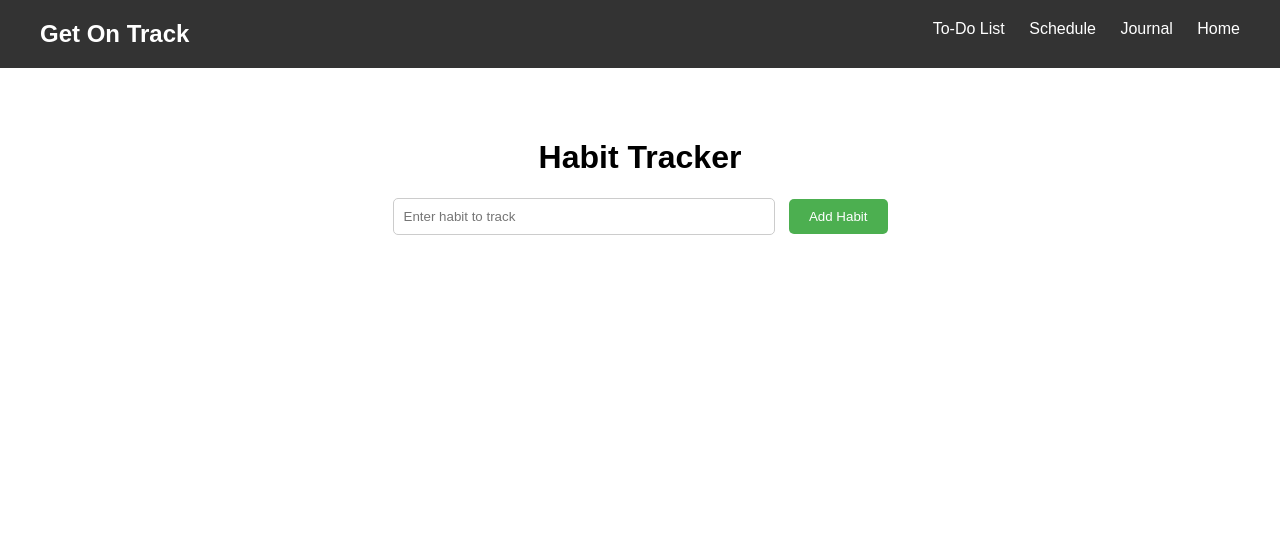
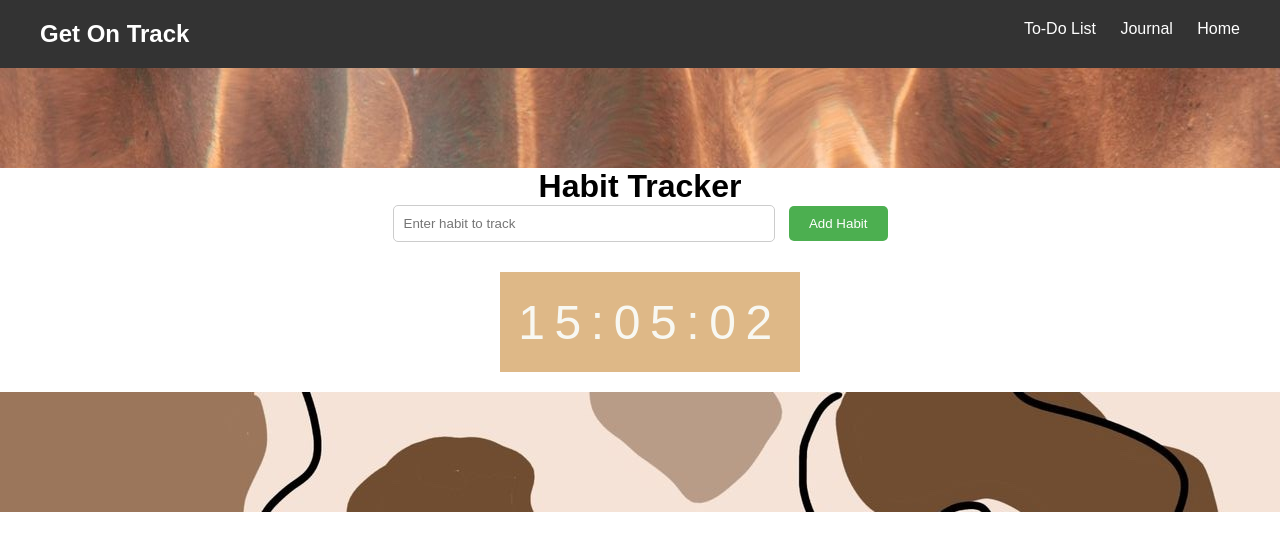
Before and after one commit to ZoeChelimo/getontrack, a plain HTML site: page habit.html in a window 1280 px wide. Drawn offline with Linux system fonts and the light colour scheme.

Commit message:
did minor changes

```diff
--- a/habit.html
+++ b/habit.html
@@ -12,19 +12,28 @@
             <h1 class="logo">Get On Track</h1>
             <ul class="nav-links">
                 <li><a href="todolist.html">To-Do List</a></li>
-                <li><a href="schedule.html">Schedule</a></li>
                 <li><a href="jorurnal.html">Journal</a></li>
                 <li><a href="index.html">Home</a></li>
             </ul>
         </nav>
     </header>
+    <div id="beigething">
+    </div>
   <div class="container">
-    <h1>Habit Tracker</h1>
+    <h1 id="headercont">Habit Tracker</h1>
     <input type="text" id="habitInput" placeholder="Enter habit to track">
     <button onclick="addHabit()">Add Habit</button>
     <div id="habitList"></div>
   </div>
-
+  <div id="clock-cont">
+  <div class="clock">
+    <div class="time" id="time"></div>
+  </div>
+  </div>
+  <div class="footerthing">
+    <footer id="imagefooter">
+    </footer>
+  </div>
   <script src="habit.js"></script>
 </body>
 </html>
--- a/habit.js
+++ b/habit.js
@@ -20,3 +20,14 @@ function addHabit() {
     habitList.appendChild(habitItem);
     habitInput.value = "";
   }
+
+  function updateTime() {
+    const now = new Date();
+    const hours = now.getHours().toString().padStart(2, '0');
+    const minutes = now.getMinutes().toString().padStart(2, '0');
+    const seconds = now.getSeconds().toString().padStart(2, '0');
+    const timeString = `${hours}:${minutes}:${seconds}`;
+    document.getElementById('time').textContent = timeString;
+  }
+
+  setInterval(updateTime, 1000);
--- a/style.css
+++ b/style.css
@@ -1,6 +1,7 @@
-body {
+* {
     margin: 0;
     font-family: Arial, sans-serif;
+    margin-bottom: 0;
 }
 
 header {
@@ -85,7 +86,8 @@ footer {
     color: #fff;
     padding: 20px 0;
     text-align: center;
-    margin-top: 200px;
+    margin-top: 20px;
+    margin-bottom: 0%;
 
 }
 
@@ -127,7 +129,7 @@ footer {
 }
 .image {
     width: 170px;
-    height: 170px;
+    height: 250px;
 }
 #cards {
     max-width: 400px;
@@ -158,6 +160,9 @@ footer {
 }
 #gtkm {
     text-align: center;
+    background-image: url("Pastel\ Color\ Aesthetic\ Background\ With\ Vintage\ Leaves\,\ Aesthetic\ Wallpaper\,\ Wallpaper\,\ Pastel\ Background\ Background\ Image\ And\ Wallpaper\ for\ Free\ Download.jpg");
+    padding-bottom: 0;
+    height: 120px;
 }
 #rstg {
     background-image: url("🌷.jpg");
@@ -168,7 +173,7 @@ body {
 
 .todolistcont {
     max-width: 1600px;
-    height: 400px;
+    height: 700px;
     margin: 0;
     margin-top: 20px;
     padding: 0px;
@@ -285,7 +290,7 @@ li {
     max-width: 600px;
     margin: 0 auto;
     text-align: center;
-    padding-top: 50px;
+    padding-top: 0px;
   }
 
   input[type="text"] {
@@ -321,8 +326,8 @@ li {
     width: 100px;
 }
 #entry-content{
-    height: 100px;
-    width: 200px;
+    height: 500px;
+    width: 500px;
 }
 
 #journal-form {
@@ -335,14 +340,17 @@ li {
 #footer {
     margin: 0;
     padding: 0px;
+    height: fit-content;
 }
 .cardjourn{
+    justify-content: center;
     max-width: 1600px;
-    height: 250px;
+    height: 690px;
     margin-bottom: 0px;
     margin-left: 0;
+    padding-right: 0;
     padding: 20px;
-    margin-right:20px;
+    margin-right:0px;
     margin-top: 20px;
     border: 1px solid #ccc;
     border-radius: 8px;
@@ -354,3 +362,38 @@ li {
 #entries{
     background-image: url("Unknown-11.jpg");
 }
+  .clock {
+    margin-top: 20px;
+    margin-left: 500px;
+    font-family: 'Courier New', monospace;
+    font-size: 3rem;
+    color: #f8f8f2;
+    text-align: center;
+    display: flex;
+    justify-content: center;
+    align-items: center;
+    height: 100px;
+    background-color: burlywood;
+    width: 300px;
+  }
+
+  .time {
+    letter-spacing: 0.2em;
+  }
+  #headercont {
+    background-image: url("");
+  }
+  #beigething{
+    height: 100px;
+    background-image: url("Beige\ Wallpaper.jpg");
+  }
+
+  #imagefooter{
+    height: 100px;
+    background-image: url("abstract\ wallpaper🤎.jpg");
+    padding-bottom: 0;
+    margin-bottom: 0;
+  }
+  .footerthing {
+    padding-bottom: 0%;
+  }
```
Also changed, not shown: index.html (+2 -3 lines), jorurnal.html (+0 -8 lines), schedule.html (deleted, +0 -33 lines), schedule.js (deleted, +0 -17 lines), todolist.html (+0 -1 lines), Beige Wallpaper.jpg (added), Pastel Color Aesthetic Background With Vintage Leaves, Aesthetic Wallpaper, Wallpaper, Pastel Background Background Image And Wallpaper for Free Download.jpg (added), Unknown-10.jpg, Unknown-15.jpg (added), abstract wallpaper🤎.jpg (added).
